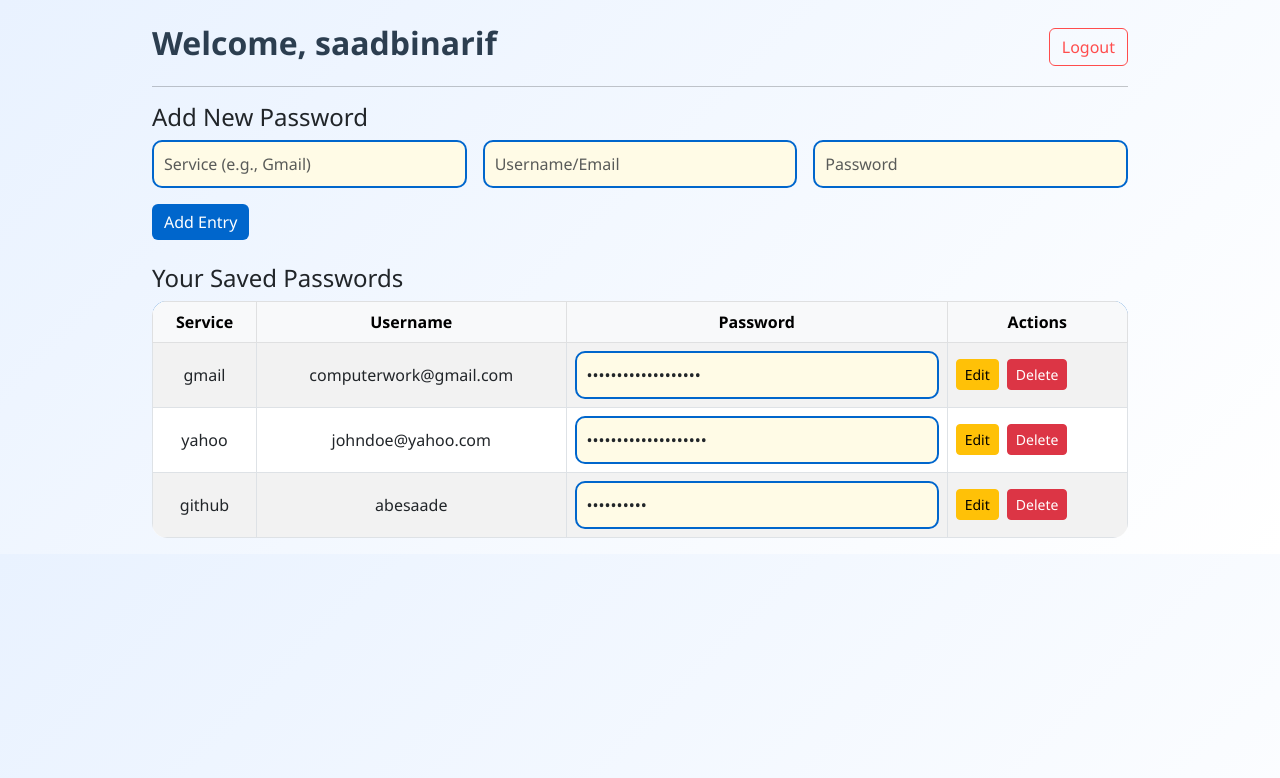
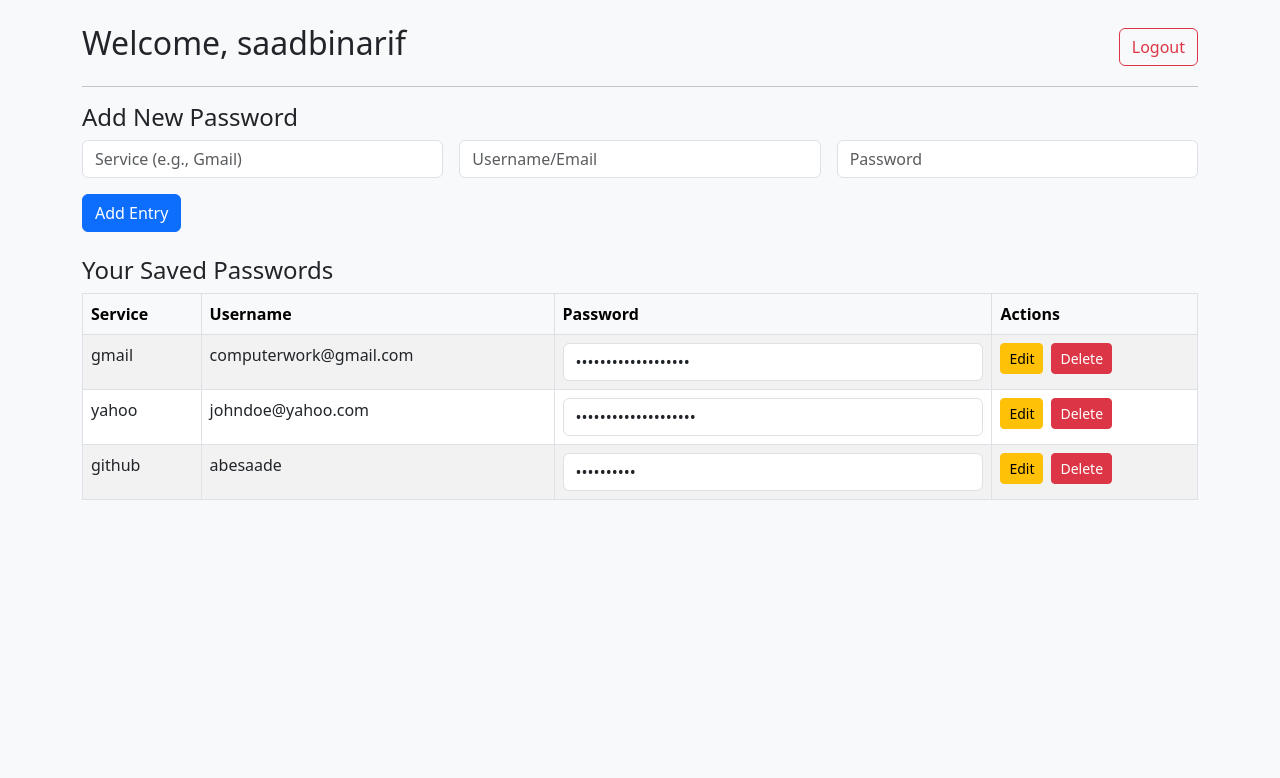
Before and after one commit to abesaade/Secure-Password-Manager, a Flask app: page /dashboard in a window 1280 px wide. Shown: the top 778 px of the page. Run offline with Flask 3, Linux system fonts and the light colour scheme; a user stored in the database is signed in; some libraries are stand-ins or nearby versions.

Commit message:
modified

```diff
--- a/static/styles_v2.css
+++ /dev/null
@@ -1,101 +0,0 @@
-/* General Body Styling */
-
-
-body {
-    background-color: hotpink !important;
-}
-body {
-    background: linear-gradient(135deg, #e9f2ff, #ffffff);
-    font-family: 'Segoe UI', Tahoma, Geneva, Verdana, sans-serif;
-}
-
-/* Container & Card Styling */
-.container {
-    max-width: 1000px;
-    margin: auto;
-}
-
-.card {
-    border-radius: 20px;
-    border: none;
-    box-shadow: 0 6px 20px rgba(0, 0, 0, 0.1);
-}
-
-/* Header */
-h2 {
-    font-weight: bold;
-    color: #2c3e50;
-}
-
-/* Buttons */
-.btn-primary {
-    background-color: #09c447;
-    border: none;
-}
-
-.btn-primary:hover {
-    background-color: #004d99;
-}
-
-.btn-outline-danger {
-    border-color: #ff4d4d;
-    color: #ff4d4d;
-}
-
-.btn-outline-danger:hover {
-    background-color: #ff4d4d;
-    color: white;
-}
-
-/* Form Fields */
-input.form-control {
-    border-radius: 10px;
-    padding: 10px;
-    border: 1px solid #ccc;
-}
-
-/* Table Styling */
-.table {
-    border-radius: 15px;
-    overflow: hidden;
-    background-color: white;
-}
-
-.table thead {
-    background-color: #0066cc;
-    color: white;
-}
-
-.table td, .table th {
-    vertical-align: middle;
-    text-align: center;
-}
-
-/* Flash Message */
-.alert-success {
-    border-radius: 10px;
-    font-weight: 500;
-    text-align: center;
-}
-
-/* Edit/Delete Button Spacing */
-.mt-2 .btn {
-    margin: 2px;
-}
-
-body {
-    background: linear-gradient(135deg, #e9f2ff, #ffffff) !important;
-}
-
-h2 {
-    color: #2c3e50 !important;
-}
-
-.btn-primary {
-    background-color: #0066cc !important;
-}
-
-input.form-control {
-    background-color: #fffbe6 !important;
-    border: 2px solid #0066cc !important;
-}
--- a/templates/login.html
+++ b/templates/login.html
@@ -3,7 +3,7 @@
 <head>
     <meta charset="UTF-8">
     <title>Login - Secure Password Manager</title>
-    <link href="https://cdn.jsdelivr.net/npm/bootstrap@5.3.0/dist/css/bootstrap.min.css" rel="stylesheet">
+    <link rel="stylesheet" href="{{ url_for('static', filename='css/login.css') }}">
 </head>
 <body class="bg-light">
     <div class="container mt-5">
```
Also changed, not shown: instance/password_manager.db (deleted).
